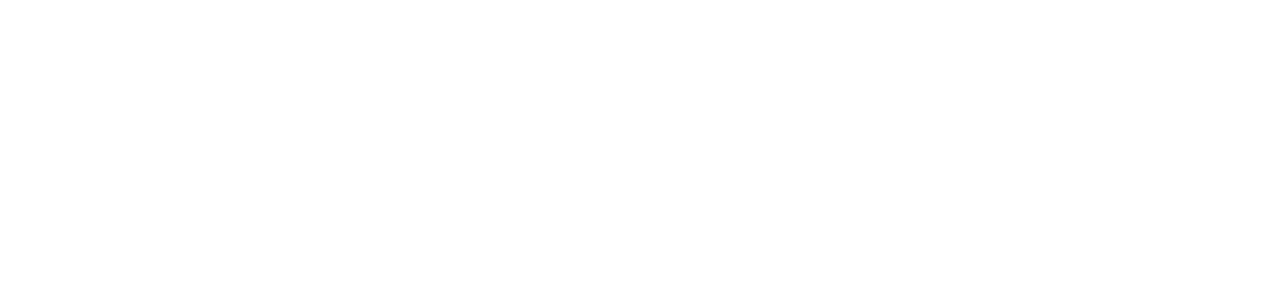
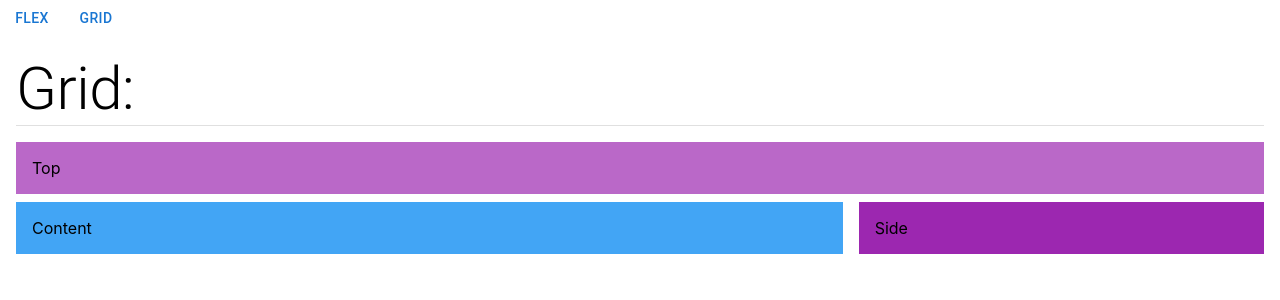
Before and after one commit to cagosto/css-tips, a React (Create React App) app: page /grid in a window 1280 px wide. Before the commit this address had no page. Shown: the top 300 px of the page. Built offline with nearby package versions, Linux system fonts and the light colour scheme.

Commit message:
grid layout

```diff
--- a/src/App.tsx
+++ b/src/App.tsx
@@ -1,6 +1,7 @@
-import { createTheme, ThemeProvider } from '@mui/material';
-import { Route, BrowserRouter as Router, Routes } from 'react-router-dom';
-import FlexBoxLayouts from './layouts';
+import { Button, createTheme, ThemeProvider, Box } from '@mui/material';
+import { Route, BrowserRouter as Router, Routes, Link } from 'react-router-dom';
+import FlexBoxLayouts from './layouts/flexbox';
+import GridLayout from './layouts/grids';
 
 function App() {
   const theme = createTheme({
@@ -18,8 +19,17 @@
   return (
     <ThemeProvider theme={theme}>
       <Router>
+        <Box>
+          <Button variant="text" component={Link} to="/flex">
+            Flex
+          </Button>
+          <Button variant="text" component={Link} to="/grid">
+            Grid
+          </Button>
+        </Box>
         <Routes>
-          <Route index element={<FlexBoxLayouts />} />
+          <Route path="flex" element={<FlexBoxLayouts />} />
+          <Route path="grid" element={<GridLayout />} />
         </Routes>
       </Router>
     </ThemeProvider>
--- a/src/layouts/index.tsx
+++ b/src/layouts/flexbox.tsx
@@ -63,10 +63,6 @@
           }}
         />
       </Stack>
-      <Typography variant="h2" sx={{ mt: 2 }}>
-        Grid:
-      </Typography>
-      <Divider />
     </Box>
   );
 }
--- /dev/null
+++ b/src/layouts/grids.tsx
@@ -0,0 +1,62 @@
+import { Box, Typography, Divider } from '@mui/material';
+
+export default function GridLayout() {
+  return (
+    <Box sx={{ p: 2 }}>
+      <Typography variant="h2">Grid:</Typography>
+      <Divider />
+      <Box
+        sx={{
+          display: 'grid',
+          gridTemplateColumns: {
+            xs: '1fr',
+            md: '1fr 1fr 1fr',
+          },
+          gridTemplateRows: 'auto',
+          gridTemplateAreas: {
+            xs: `
+              "sidebar"
+              "content"
+              "header"
+            `,
+            md: `
+              "header header header"
+              "content content sidebar"
+            `,
+          },
+          columnGap: 2,
+          rowGap: 1,
+          mt: 2,
+        }}
+      >
+        <Box
+          sx={{
+            p: 2,
+            background: (theme) => theme.palette.secondary.light,
+            gridArea: 'header',
+          }}
+        >
+          Top
+        </Box>
+        <Box
+          sx={{
+            p: 2,
+            background: (theme) => theme.palette.primary.light,
+            gridArea: 'content',
+          }}
+        >
+          Content
+        </Box>
+        <Box
+          sx={{
+            p: 2,
+            background: (theme) => theme.palette.secondary.main,
+            gridArea: 'sidebar',
+          }}
+        >
+          Side
+        </Box>
+      </Box>
+    </Box>
+  );
+}
```
